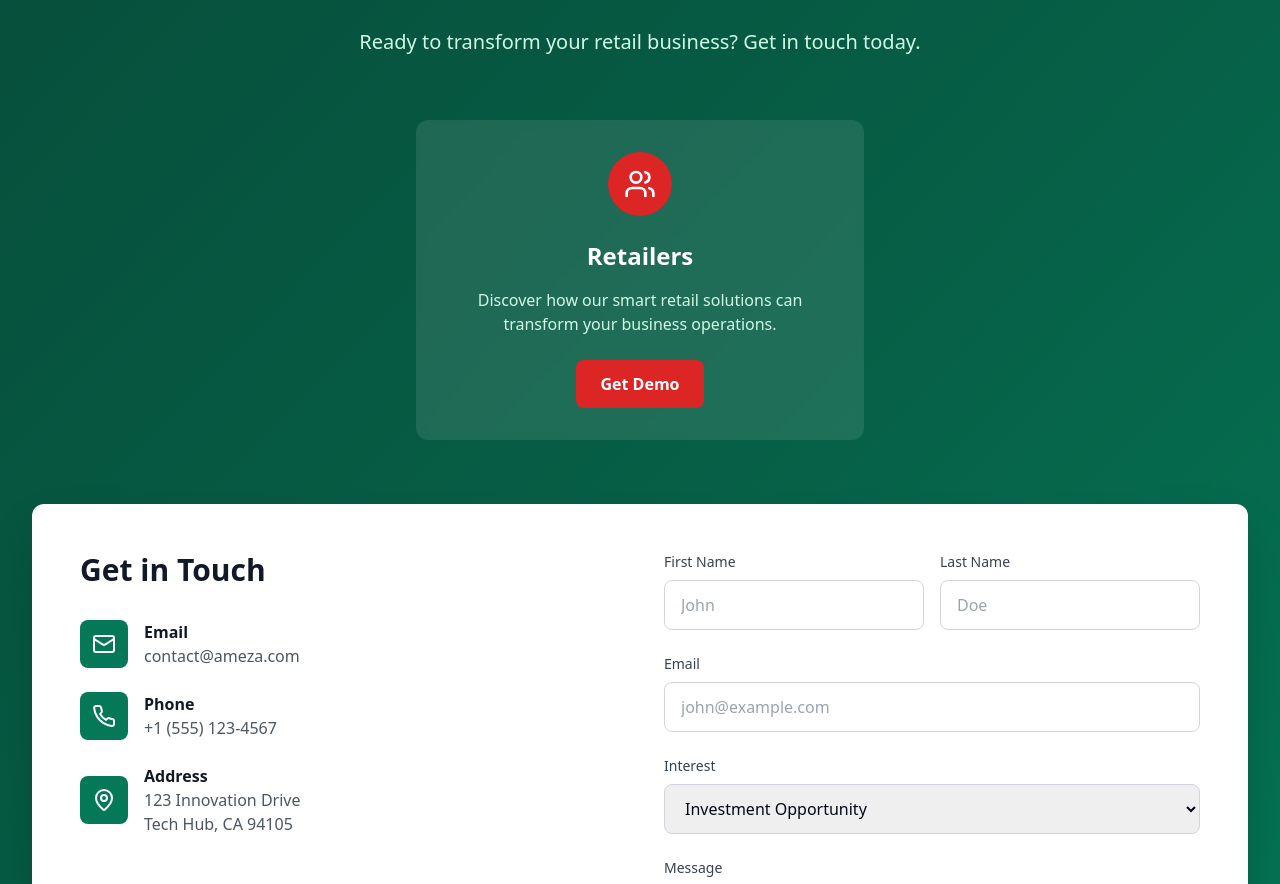
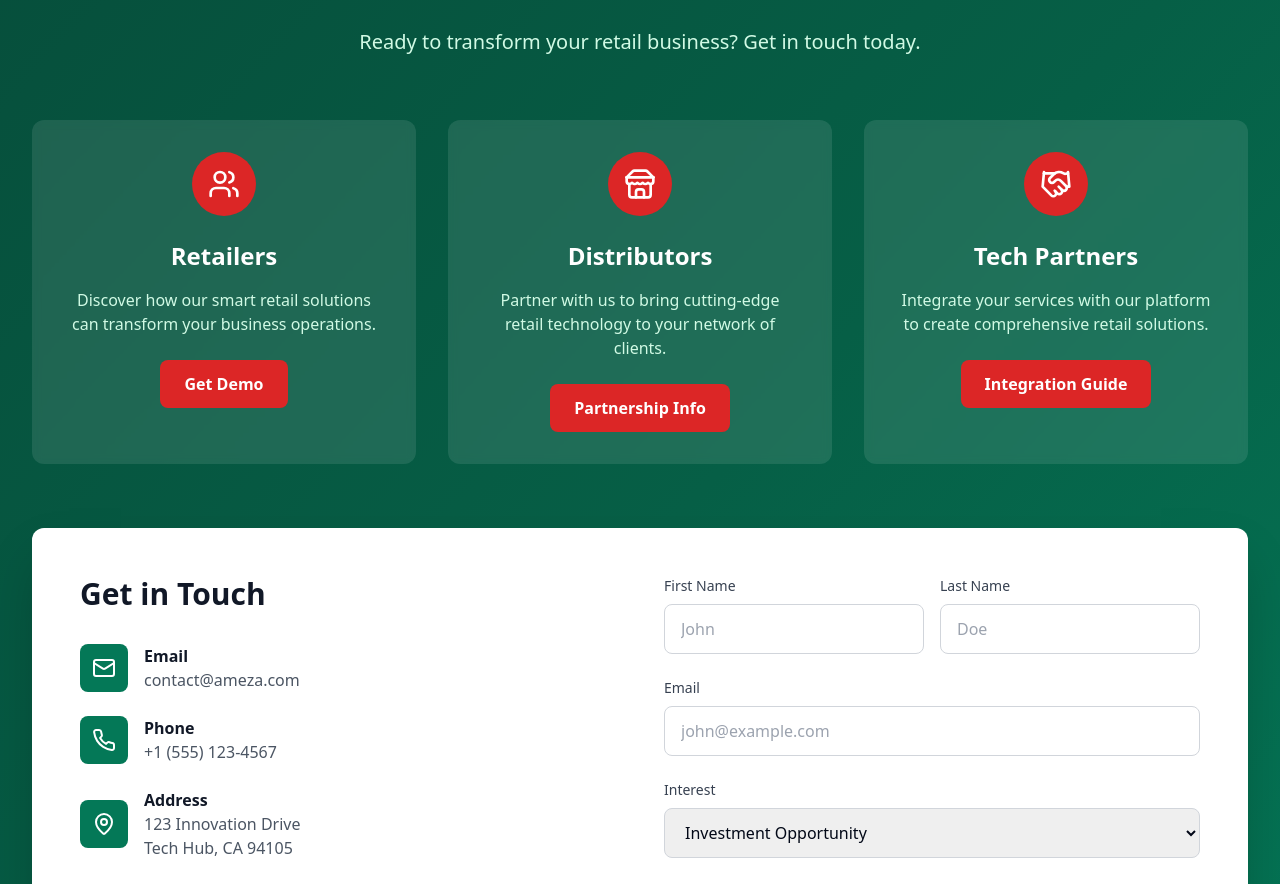
Before and after one commit to Ameza-Smart-Retail-Solutions/website, a React (Vite) app: page / in a window 1280 px wide. Shown: the part 2636-3520 px from the top of the page. Built offline with nearby package versions, Linux system fonts and the light colour scheme.

Commit message:
Add similar topic cards
Add additional topic cards to the contact section.

```diff
--- a/src/components/Contact.tsx
+++ b/src/components/Contact.tsx
@@ -1,5 +1,6 @@
+
 import React from 'react';
-import { Mail, Phone, MapPin, Users } from 'lucide-react';
+import { Mail, Phone, MapPin, Users, Store, Handshake } from 'lucide-react';
 
 const Contact = () => {
   return (
@@ -14,8 +15,8 @@ const Contact = () => {
           </p>
         </div>
 
-        <div className="flex justify-center mb-16">
-          <div className="bg-white/10 backdrop-blur-sm rounded-xl p-8 text-center max-w-md">
+        <div className="grid lg:grid-cols-3 gap-8 mb-16">
+          <div className="bg-white/10 backdrop-blur-sm rounded-xl p-8 text-center">
             <div className="bg-red-600 w-16 h-16 rounded-full flex items-center justify-center mx-auto mb-6">
               <Users className="text-white" size={32} />
             </div>
@@ -25,6 +26,32 @@ const Contact = () => {
             </p>
             <button className="bg-red-600 hover:bg-red-700 text-white px-6 py-3 rounded-lg font-semibold transition-colors">
               Get Demo
+            </button>
+          </div>
+
+          <div className="bg-white/10 backdrop-blur-sm rounded-xl p-8 text-center">
+            <div className="bg-red-600 w-16 h-16 rounded-full flex items-center justify-center mx-auto mb-6">
+              <Store className="text-white" size={32} />
+            </div>
+            <h3 className="text-2xl font-bold text-white mb-4">Distributors</h3>
+            <p className="text-emerald-100 mb-6">
+              Partner with us to bring cutting-edge retail technology to your network of clients.
+            </p>
+            <button className="bg-red-600 hover:bg-red-700 text-white px-6 py-3 rounded-lg font-semibold transition-colors">
+              Partnership Info
+            </button>
+          </div>
+
+          <div className="bg-white/10 backdrop-blur-sm rounded-xl p-8 text-center">
+            <div className="bg-red-600 w-16 h-16 rounded-full flex items-center justify-center mx-auto mb-6">
+              <Handshake className="text-white" size={32} />
+            </div>
+            <h3 className="text-2xl font-bold text-white mb-4">Tech Partners</h3>
+            <p className="text-emerald-100 mb-6">
+              Integrate your services with our platform to create comprehensive retail solutions.
+            </p>
+            <button className="bg-red-600 hover:bg-red-700 text-white px-6 py-3 rounded-lg font-semibold transition-colors">
+              Integration Guide
             </button>
           </div>
         </div>
```
